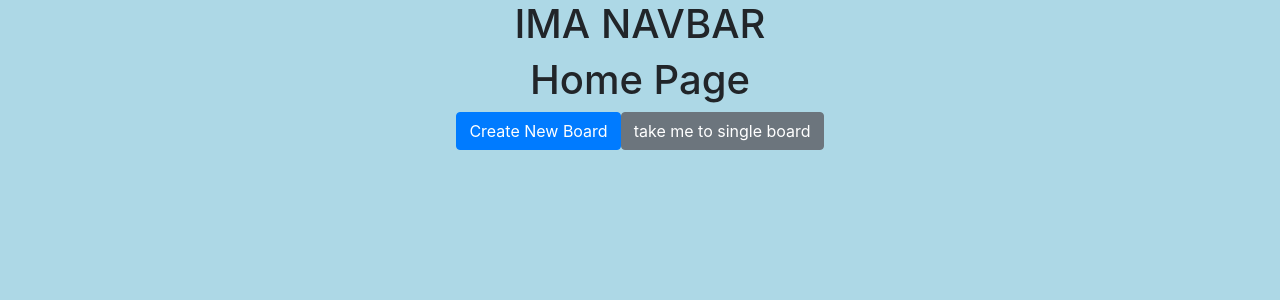
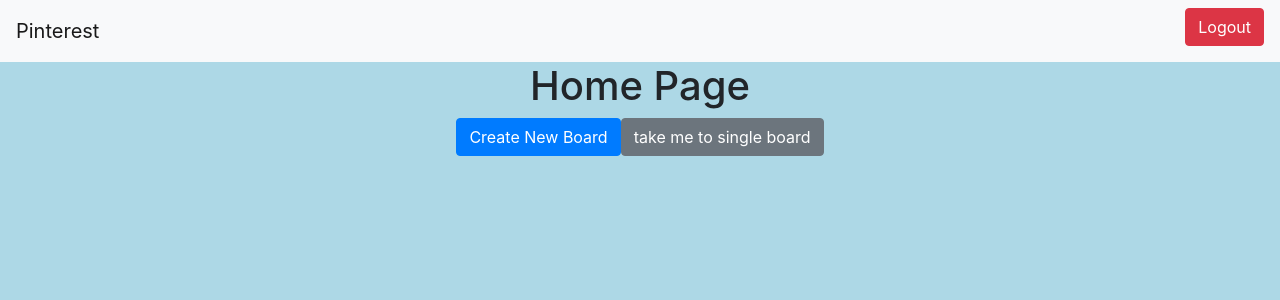
Before and after one commit to jthielman/pinterest-routing, a React (Create React App) app: page / in a window 1280 px wide. Shown: the top 300 px of the page. Built offline with nearby package versions, Linux system fonts and the light colour scheme; no server answers; sample sign-in values are in the browser's storage.

Commit message:
logout works

```diff
--- a/src/App/App.js
+++ b/src/App/App.js
@@ -49,7 +49,7 @@
     return (
       <div className="App">
         <Router>
-          <MyNavbar />
+          <MyNavbar authed={authed} />
           <Switch>
           <PrivateRoute path="/" exact component={Home} authed={authed} />
           <PrivateRoute path="/board/new" exact component={NewBoard} authed={authed} />
--- a/src/components/shared/MyNavbar/MyNavbar.js
+++ b/src/components/shared/MyNavbar/MyNavbar.js
@@ -1,10 +1,30 @@
 import React from 'react';
+import firebase from 'firebase/app';
+import 'firebase/auth';
 
 class MyNavbar extends React.Component {
+  logMeOut = (e) => {
+    e.preventDefault();
+    firebase.auth().signOut();
+  }
+
   render() {
+    const { authed } = this.props;
     return (
       <div className="MyNavbar">
-        <h1>IMA NAVBAR</h1>
+        <nav class="navbar navbar-expand-lg navbar-light bg-light">
+          <a class="navbar-brand" href="/">Pinterest</a>
+          <button class="navbar-toggler" type="button" data-toggle="collapse"
+          data-target="#navbarSupportedContent" aria-controls="navbarSupportedContent" aria-expanded="false" aria-label="Toggle navigation">
+            <span class="navbar-toggler-icon"></span>
+          </button>
+          <div class="collapse navbar-collapse" id="navbarSupportedContent">
+            <ul className="navbar-nav mr-auto mt-2 mt-lg-0"></ul>
+            <div class="my-2 mt-lg-0">
+              {authed && (<button className="nav-linsk btn btn-danger" onClick={this.logMeOut}>Logout</button>)}
+            </div>
+          </div>
+        </nav>
       </div>
     );
   }
```
